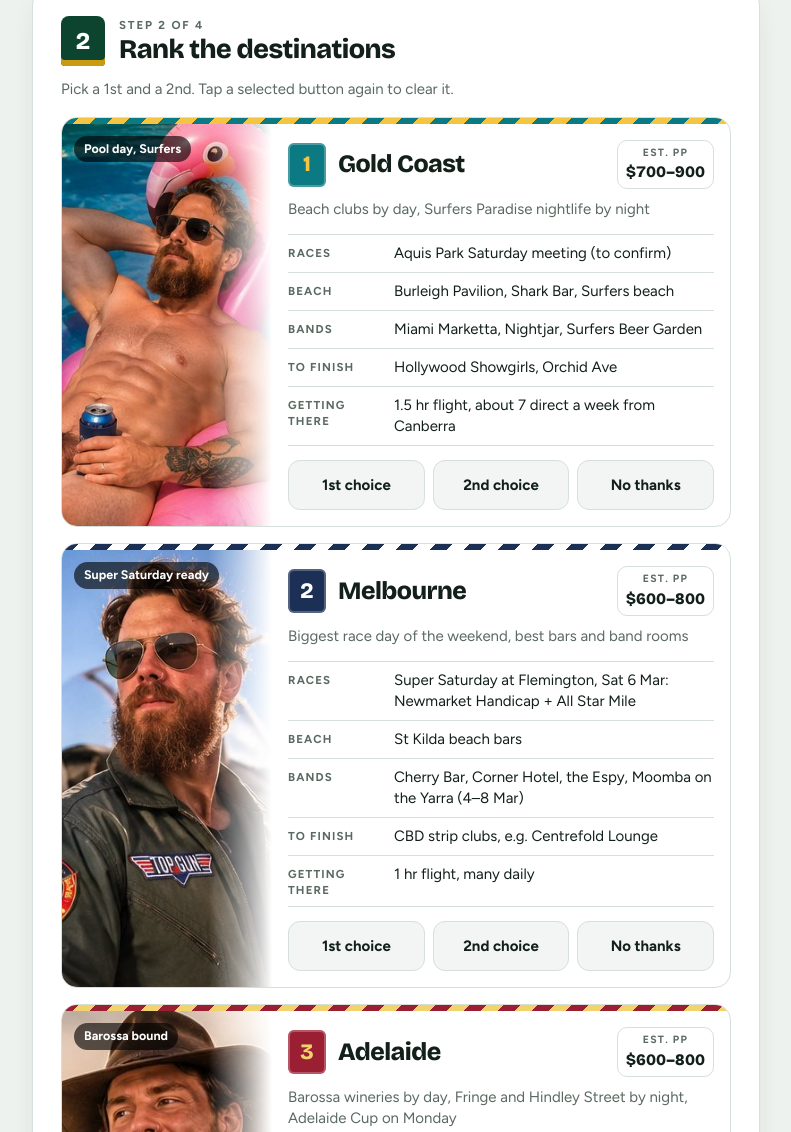
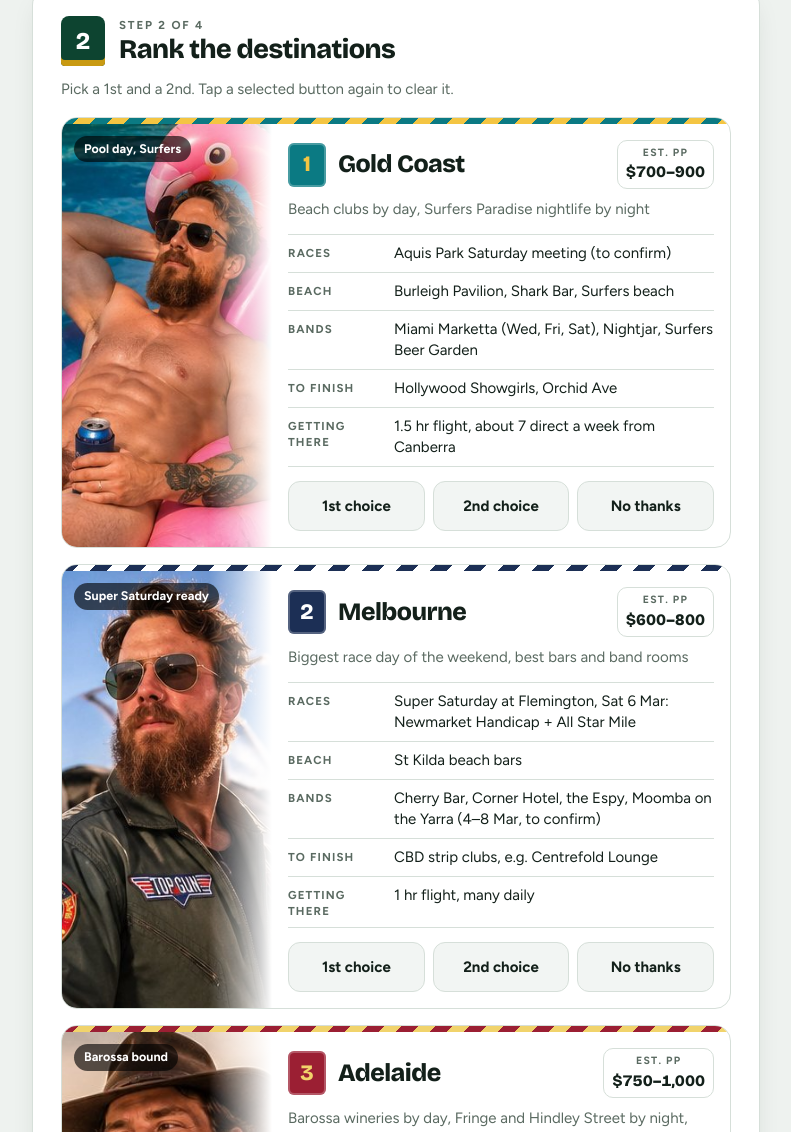
Before and after one commit to bennyleech-stack/bucks-2027, a plain HTML site: page index.html in a window 1280 px wide. Shown: the part 1316-2448 px from the top of the page, without its empty margins (244-1035 px from the left). Drawn offline with nearby package versions, Linux system fonts and the light colour scheme.

Commit message:
Price in the Adelaide winery day and fix dates against 2027 listings
Adelaide estimate goes to $750-1,000pp to cover a private winery bus
day with lunch and tastings (~$150-200pp). Miami Marketta only opens
Wed/Fri/Sat, so it moves from Gold Coast Sunday night to a Saturday
night option, and Sunday night now suggests Surfers venues with
Sunday live music. Golden Plains notes ballot tickets, Moomba is
marked to confirm, and the footer says when dates were checked.

Co-Authored-By: Claude Opus 5.5 <noreply@anthropic.com>
Claude-Session: https://claude.ai/code/session_018hssfyo5Y6c5FMSBd7avfA

```diff
--- a/index.html
+++ b/index.html
@@ -336,7 +336,7 @@ footer p{margin:0 0 8px}
 
 <footer>
   <p>Prices are rough per-person estimates for flights, 2–3 nights' shared accommodation and main activities. Nothing is booked yet.</p>
-  <p>The Gold Coast race meeting (Aquis Park, Sat 6 March) is still to be confirmed.</p>
+  <p>Event dates checked against 2027 listings in November 2026. Still to be confirmed: the Gold Coast race meeting (Aquis Park, Sat 6 March) and Moomba's 2027 program.</p>
   <button type="button" class="reset" id="reset">Clear my answers</button>
 </footer>
 </main>
@@ -380,16 +380,16 @@ const DESTS = [
     info:[
       ['Races','Aquis Park Saturday meeting (to confirm)'],
       ['Beach','Burleigh Pavilion, Shark Bar, Surfers beach'],
-      ['Bands','Miami Marketta, Nightjar, Surfers Beer Garden'],
+      ['Bands','Miami Marketta (Wed, Fri, Sat), Nightjar, Surfers Beer Garden'],
       ['To finish','Hollywood Showgirls, Orchid Ave'],
       ['Getting there','1.5 hr flight, about 7 direct a week from Canberra']
     ],
     slots:[
       ['Long lunch at Burleigh Pavilion beach club','Races at Aquis Park','Jet skis or jet boat','Skydive onto the beach at Coolangatta (~$425)','Go-karts, paintball and golf with waitresses'],
       ['Topless poker + strip show at the apartment','Afternoon strippers at the apartment','Pool and beach, save it for tonight'],
-      ['Dinner, pub crawl, Orchid Ave clubs, Hollywood Showgirls late','Surfers Beer Garden bands, then clubs','Big dinner, then straight to Hollywood Showgirls'],
+      ['Dinner, pub crawl, Orchid Ave clubs, Hollywood Showgirls late','Surfers Beer Garden bands, then clubs','Big dinner, then straight to Hollywood Showgirls','Miami Marketta live music, then Surfers'],
       ['Private boat cruise with drinks and topless waitresses','Shark Bar at North Burleigh for beach and bands','Surf lesson or eFoil','Dreamworld / WhiteWater World'],
-      ['Miami Marketta live music, then Surfers',"Burleigh bands at Nightjar or Mo's Desert Clubhouse",'Quiet one'],
+      ['Live bands at Waxy\'s and Finn McCool\'s, then Orchid Ave',"Burleigh Sunday session: Burleigh Town Hotel or Mo's Desert Clubhouse",'Quiet one'],
       ['Late breakfast, swim, fly home','Fly home early']
     ]
   },
@@ -400,12 +400,12 @@ const DESTS = [
     info:[
       ['Races','Super Saturday at Flemington, Sat 6 Mar: Newmarket Handicap + All Star Mile'],
       ['Beach','St Kilda beach bars'],
-      ['Bands','Cherry Bar, Corner Hotel, the Espy, Moomba on the Yarra (4–8 Mar)'],
+      ['Bands','Cherry Bar, Corner Hotel, the Espy, Moomba on the Yarra (4–8 Mar, to confirm)'],
       ['To finish','CBD strip clubs, e.g. Centrefold Lounge'],
       ['Getting there','1 hr flight, many daily']
     ],
     slots:[
-      ['Super Saturday at Flemington','St Kilda beach and beach bars','Moomba on the Yarra','Golden Plains festival at Meredith (camping, whole weekend)'],
+      ['Super Saturday at Flemington','St Kilda beach and beach bars','Moomba on the Yarra','Golden Plains festival at Meredith (6–8 Mar, ballot tickets, camping)'],
       ['Stay at the races','Topless poker + strip show at the apartment','Afternoon strippers at the apartment'],
       ['Laneway bars, Cherry Bar bands, strip club late','Corner Hotel bands, then CBD clubs','Rooftop bars, then a strip club'],
       ['Topless poker + strip show in a hotel suite','Moomba Birdman Rally and river bars','St Kilda beach and the Espy'],
@@ -414,11 +414,11 @@ const DESTS = [
     ]
   },
   {
-    id:'adl', name:'Adelaide', cost:'$600–800', silk:['#9b1f33','#f1d36b'],
+    id:'adl', name:'Adelaide', cost:'$750–1,000', silk:['#9b1f33','#f1d36b'],
     photo:{src:'photos/akubra.jpg', caption:'Barossa bound', alt:'JB in an Akubra hat with a rope over one shoulder'},
     tagline:'Barossa wineries by day, Fringe and Hindley Street by night, Adelaide Cup on Monday',
     info:[
-      ['Wineries','Barossa (~1 hr), McLaren Vale (~45 min) or Adelaide Hills (~30 min) on a private bus'],
+      ['Wineries','Barossa (~1 hr), McLaren Vale or Adelaide Hills. Bus, lunch + tastings ~$150–200pp, in the price above'],
       ['Races','Adelaide Cup at Morphettville, Mon 8 Mar (SA public holiday)'],
       ['Beach','Glenelg, tram from the city'],
       ['Bands','Fringe venues (19 Feb–21 Mar) + WOMADelaide (5–8 Mar)'],
```
